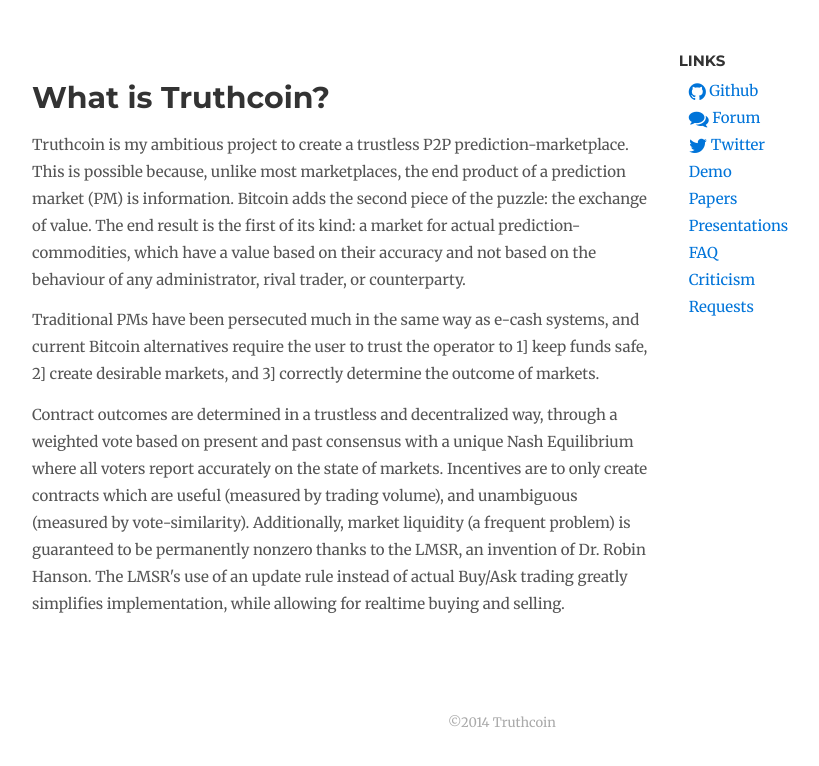
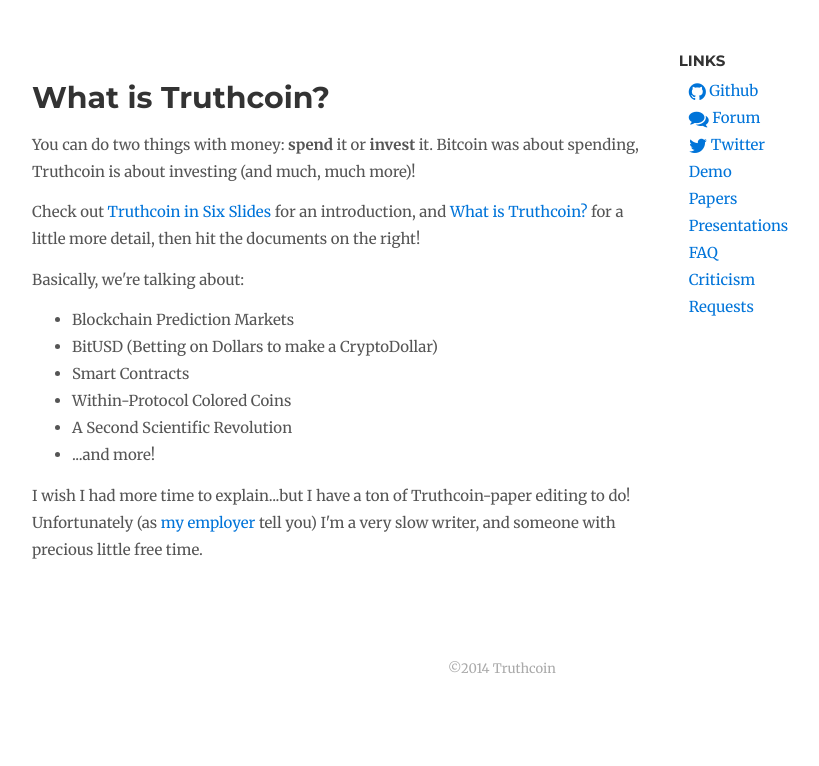
Before and after one commit to truthcoin/www.truthcoin.info, a Jekyll site: the page built from index.html, in a window 1280 px wide, cut to the strip 164-939 px from the top of the page. Shown: the top 766 px of the strip, without its empty margins (138-957 px from the left). Built offline with Jekyll 4.4.1, drawn with Linux system fonts in a browser that asks for light colours; nearby versions of some CDN libraries; comment, search, counter and statistics services are not loaded; after the commit the page ends 900 px from its top, so only the background shows below that.

Commit message:
Edited Main Page

```diff
--- a/index.html
+++ b/index.html
@@ -5,21 +5,25 @@
 <h1>What is Truthcoin?</h1>
 
 <p>
-Truthcoin is my ambitious project to create a trustless P2P prediction-marketplace. This is possible because, unlike most marketplaces, the end product of
-a prediction market (PM) is information. Bitcoin adds the second piece of the puzzle: the exchange of value. The end result is the first of its kind: a
-market for actual prediction-commodities, which have a value based on their accuracy and not based on the behaviour of any administrator, rival trader, or
-counterparty.
+You can do two things with money: <b>spend</b> it or <b>invest</b> it. Bitcoin was about spending, Truthcoin is about investing (and much, much more)!
 </p>
 
 <p>
-Traditional PMs have been persecuted much in the same way as e-cash systems, and current Bitcoin alternatives require the user to trust the operator to 1]
-keep funds safe, 2] create desirable markets, and 3] correctly determine the outcome of markets.
+Check out <a href="http://www.truthcoin.info/presentations/six-slide-sprint.pdf">Truthcoin in Six Slides</a> for an introduction, and <a href="http://www.truthcoin.info/presentations/what-is-truthcoin.pdf">What is Truthcoin?</a> for a little more detail, then hit the documents on the right!
 </p>
 
 <p>
-Contract outcomes are determined in a trustless and decentralized way, through a weighted vote based on present and past consensus with a unique Nash
-Equilibrium where all voters report accurately on the state of markets. Incentives are to only create contracts which are useful (measured by trading
-volume), and unambiguous (measured by vote-similarity). Additionally, market liquidity (a frequent problem) is guaranteed to be permanently nonzero thanks
-to the LMSR, an invention of Dr. Robin Hanson. The LMSR's use of an update rule instead of actual Buy/Ask trading greatly simplifies implementation, while
-allowing for realtime buying and selling.
+Basically, we're talking about:
+<ul>
+  <li>Blockchain Prediction Markets</li>
+  <li>BitUSD (Betting on Dollars to make a CryptoDollar)</li>
+  <li>Smart Contracts</li>
+  <li>Within-Protocol Colored Coins</li>
+  <li>A Second Scientific Revolution</li>
+  <li>...and more!</li>
+</ul>
 </p>
+
+<p>
+I wish I had more time to explain...but I have a ton of Truthcoin-paper editing to do! Unfortunately (as <a href="http://economics.yale.edu/people/william-d-nordhauswill">my employer</a> tell you) I'm a very slow writer, and someone with precious little free time.
+</p>
```
